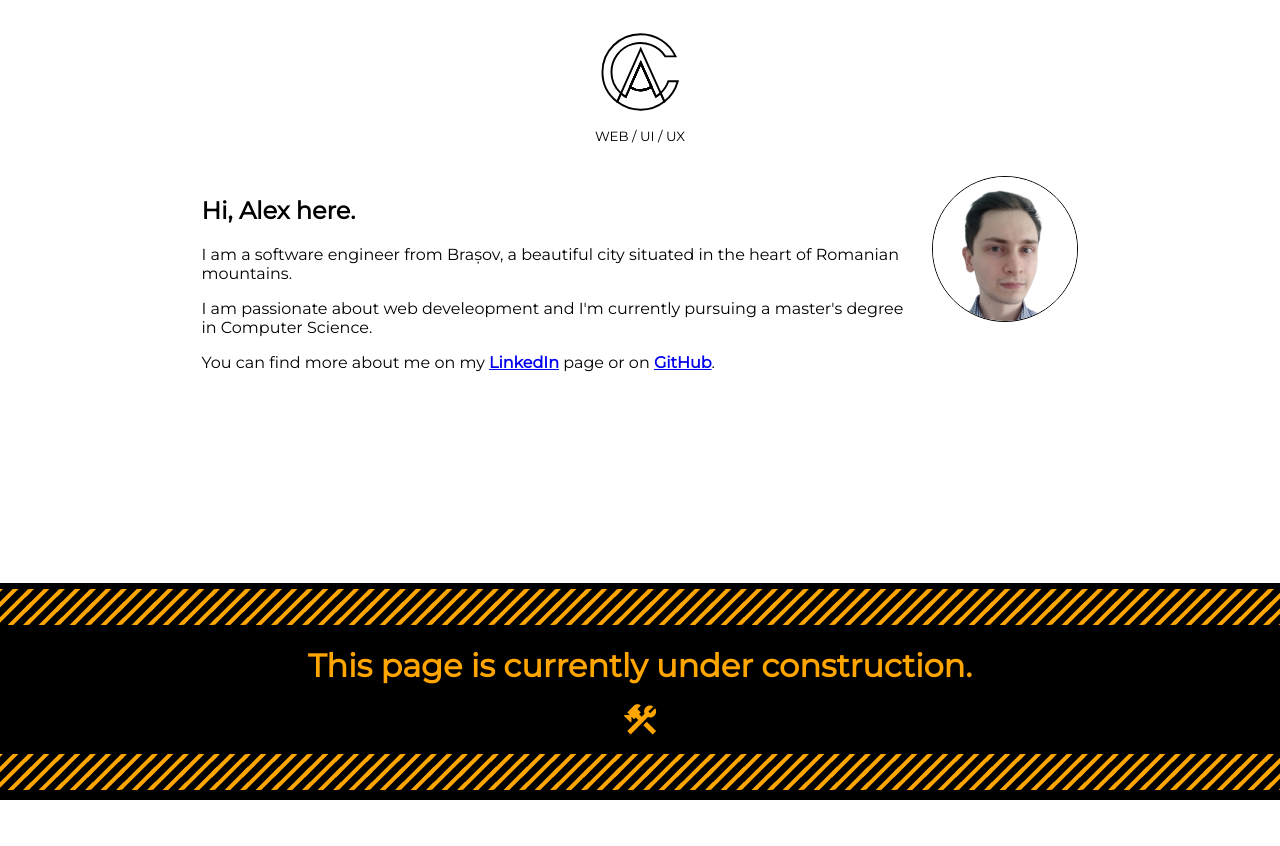
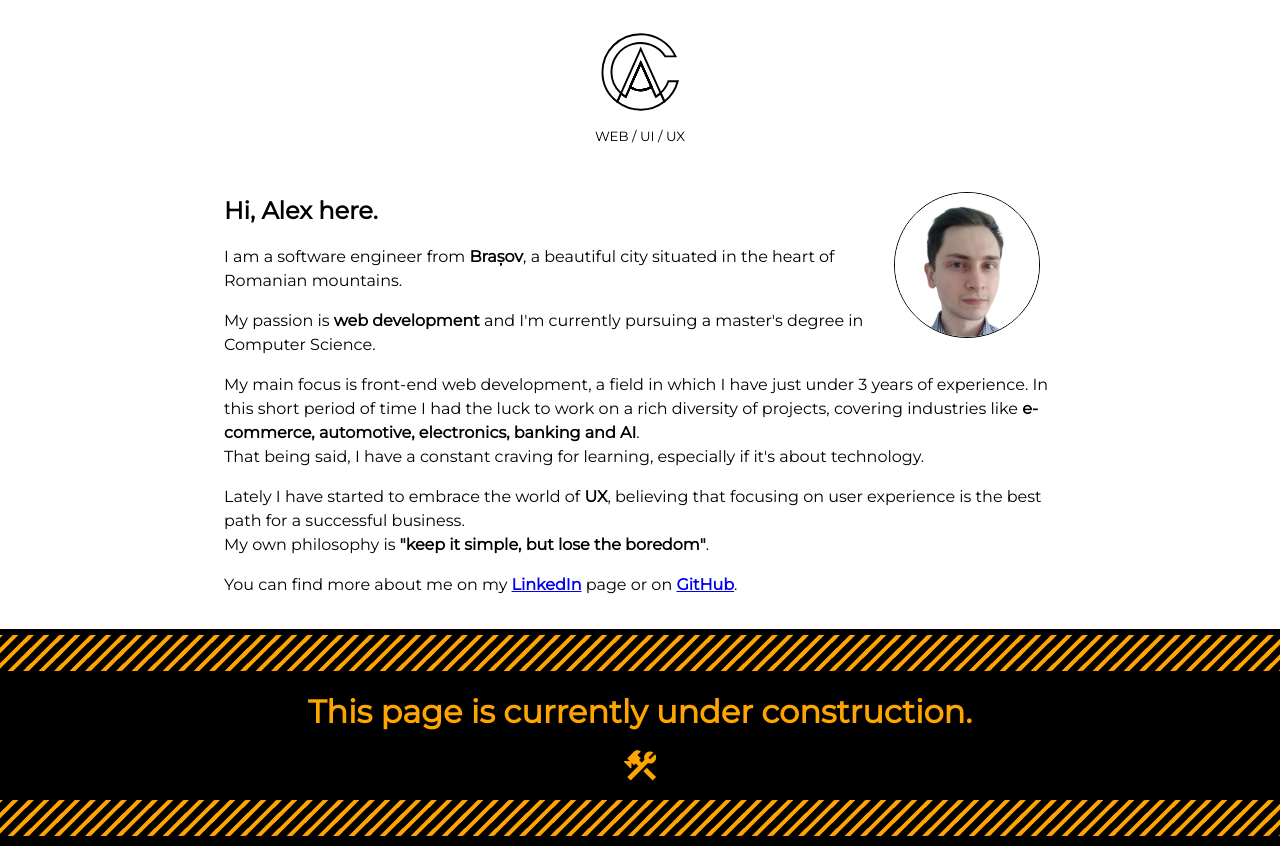
Before and after one commit to alexandrucurcubat/alexandrucurcubat.github.io, a React (Create React App) app: page / in a window 1280 px wide. Before the commit the page ends 800 px from the top, so only its background shows below. Built offline with nearby package versions, Linux system fonts and the light colour scheme.

Commit message:
update about me

```diff
--- a/src/App.module.css
+++ b/src/App.module.css
@@ -8,8 +8,6 @@ header {
 main {
   flex: 1;
   display: flex;
-  justify-content: center;
-  align-items: baseline;
   padding: 1em;
 }
 
--- a/src/index.css
+++ b/src/index.css
@@ -18,3 +18,48 @@ body {
   min-height: 100%;
   flex-direction: column;
 }
+
+/* For mobile phones: */
+[class*='col-'] {
+  width: 100%;
+}
+
+@media only screen and (min-width: 768px) {
+  /* For desktop: */
+  .col-1 {
+    width: 8.33%;
+  }
+  .col-2 {
+    width: 16.66%;
+  }
+  .col-3 {
+    width: 25%;
+  }
+  .col-4 {
+    width: 33.33%;
+  }
+  .col-5 {
+    width: 41.66%;
+  }
+  .col-6 {
+    width: 50%;
+  }
+  .col-7 {
+    width: 58.33%;
+  }
+  .col-8 {
+    width: 66.66%;
+  }
+  .col-9 {
+    width: 75%;
+  }
+  .col-10 {
+    width: 83.33%;
+  }
+  .col-11 {
+    width: 91.66%;
+  }
+  .col-12 {
+    width: 100%;
+  }
+}
--- a/src/pages/about-me/AboutMe.js
+++ b/src/pages/about-me/AboutMe.js
@@ -4,16 +4,31 @@ import styles from './AboutMe.module.css';
 
 function AboutMe() {
   return (
-    <section>
+    <section className='col-8'>
       <img className={styles.me} src={me} alt='alexandru curcubăt' />
       <h2>Hi, Alex here.</h2>
       <p>
-        I am a software engineer from Brașov, a beautiful city situated in the
-        heart of Romanian mountains.
+        I am a software engineer from <strong>Brașov</strong>, a beautiful city
+        situated in the heart of Romanian mountains.
       </p>
       <p>
-        I am passionate about web develeopment and I'm currently pursuing a
-        master's degree in Computer Science.
+        My passion is <strong>web development</strong> and I'm currently
+        pursuing a master's degree in Computer Science.
+      </p>
+      <p>
+        My main focus is front-end web development, a field in which I have just
+        under 3 years of experience. In this short period of time I had the luck
+        to work on a rich diversity of projects, covering industries like{' '}
+        <strong>e-commerce, automotive, electronics, banking and AI</strong>.{' '}
+        <br></br> That being said, I have a constant craving for learning,
+        especially if it's about technology.
+      </p>
+      <p>
+        Lately I have started to embrace the world of <strong>UX</strong>,
+        believing that focusing on user experience is the best path for a
+        successful business.
+        <br></br> My own philosophy is{' '}
+        <strong>"keep it simple, but lose the boredom"</strong>.
       </p>
       <p>
         You can find more about me on my{' '}
--- a/src/pages/about-me/AboutMe.module.css
+++ b/src/pages/about-me/AboutMe.module.css
@@ -3,6 +3,14 @@ img.me {
   width: 9em;
   border-radius: 50%;
   border: 1px solid black;
-  margin-left: 1em;
+  margin: 1em;
   float: right;
 }
+
+section {
+  margin: 0 auto;
+}
+
+p {
+  line-height: 1.5em;
+}
```
